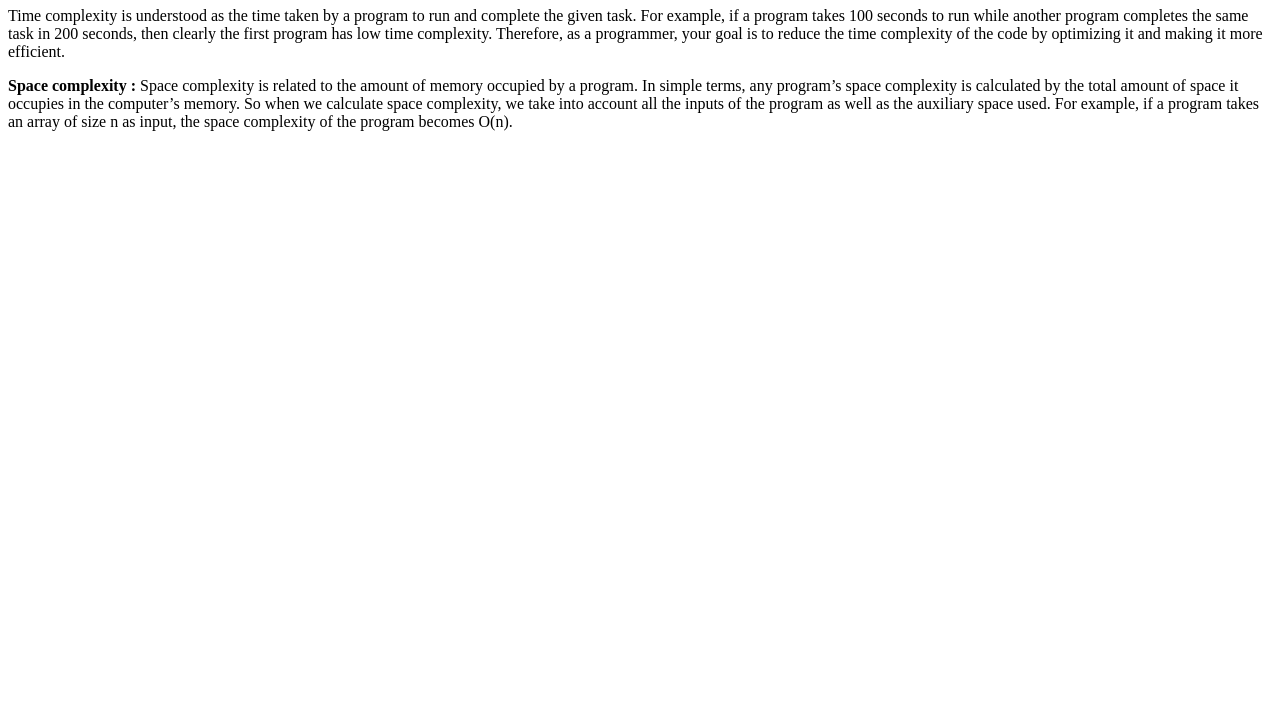
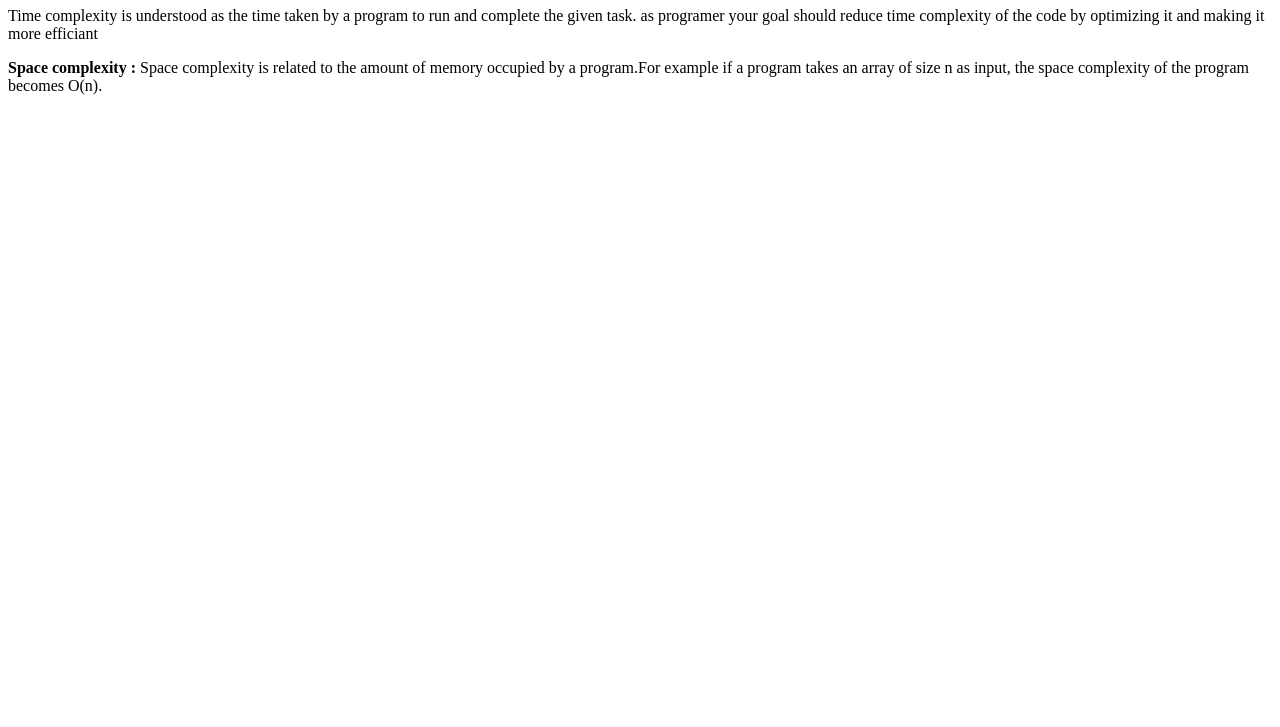
Before and after one commit to acciojob/time-and-space-complexity-mehaboobms12-creator, a website: page main.html in a window 1280 px wide. Shown: the part 73-800 px from the top of the page. Drawn offline with Linux system fonts and the light colour scheme.

Commit message:
created a submission

```diff
--- a/main.html
+++ b/main.html
@@ -14,17 +14,11 @@
 <h1> Time And Space Complexity </h1>
 
 	<p> Time complexity is understood as the time taken by a program to run and complete the given task.
-		For example, if a program takes 100 seconds to run while another program completes
-		the same task in 200 seconds, then clearly the first program has low time complexity.
-		Therefore, as a programmer, your goal is to reduce the time complexity of the code by optimizing
-		it and making it more efficient.</p>
-
-	<p>
-		<strong> Space complexity : </strong>  Space complexity is related to the amount of memory occupied by
-		a program. In simple terms, any program’s space complexity is calculated by the total amount
-		of space it occupies in the computer’s memory. So when we calculate space complexity, we take
-		into account all the inputs of the program as well as the auxiliary space used. For example,
-		if a program takes an array of size n as input, the space complexity of the program becomes O(n).
+		as programer your goal should reduce time complexity of the code by optimizing it and making it more efficiant
+	</p>
+<p>
+		<b> Space complexity : </b>  Space complexity is related to the amount of memory occupied by
+		a program.For example if a program takes an array of size n as input, the space complexity of the program becomes O(n).
 	</p>
     <script type="text/javascript" src="./script.js"></script>
 
```
